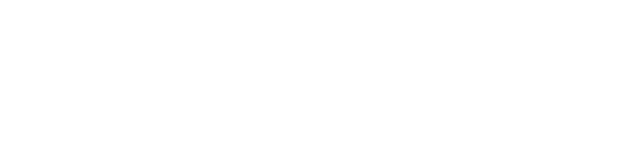
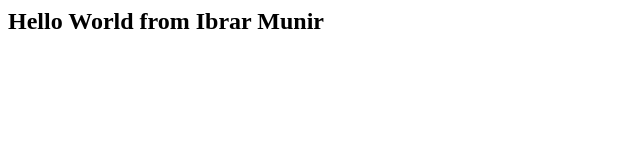
Before and after one commit to ibrarmunircoder/Bootcamp2020, a plain HTML site: page index.html in a window 1280 px wide. Shown: the whole page, without its empty margins (0-640 px from the left). Drawn offline with Linux system fonts and the light colour scheme.

Commit message:
update index.html

```diff
--- a/index.html
+++ b/index.html
@@ -5,6 +5,6 @@
     <title>First HTML Page</title>
 </head>
 <body>
-
+    <h2>Hello World from Ibrar Munir</h2>
 </body>
 </html>
```
